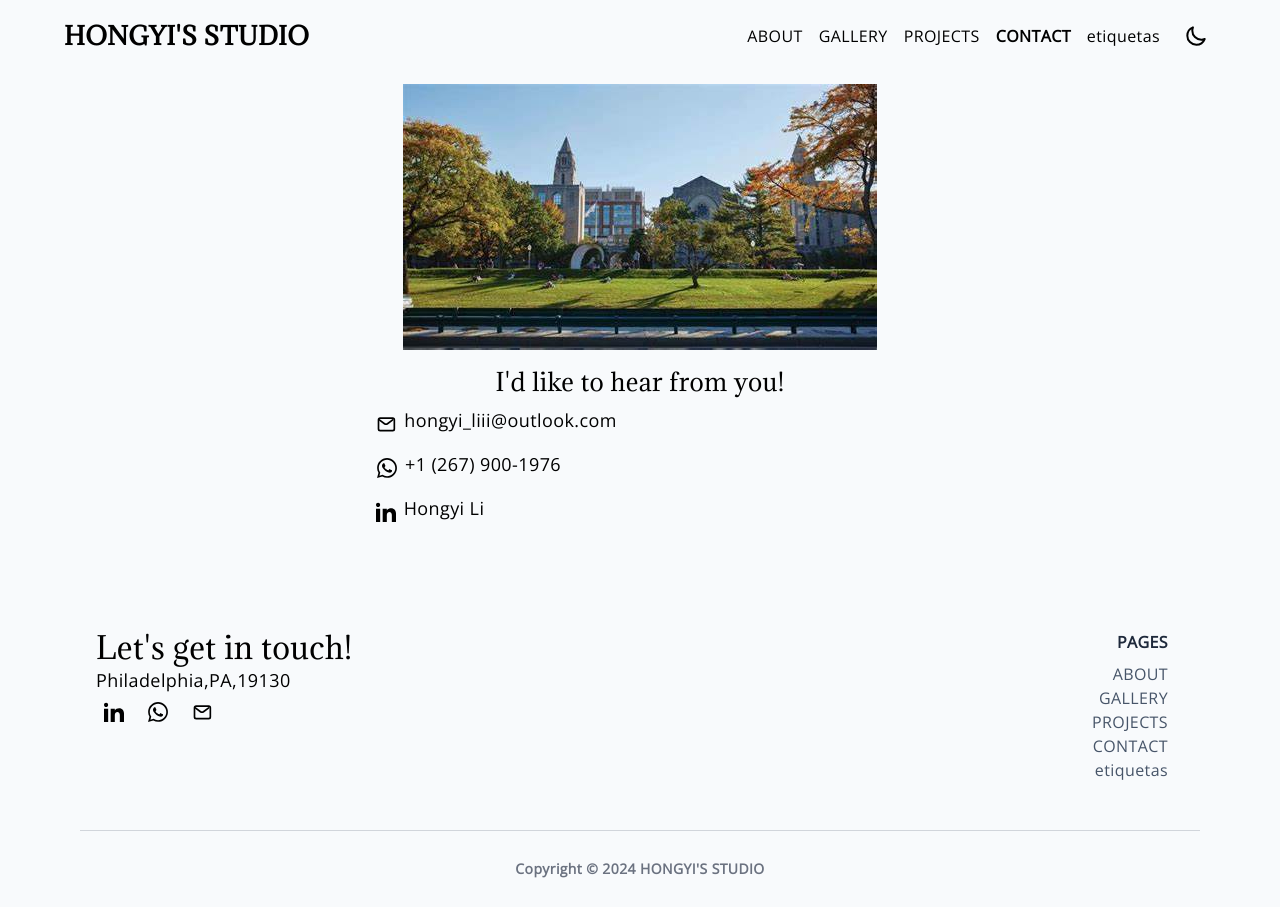
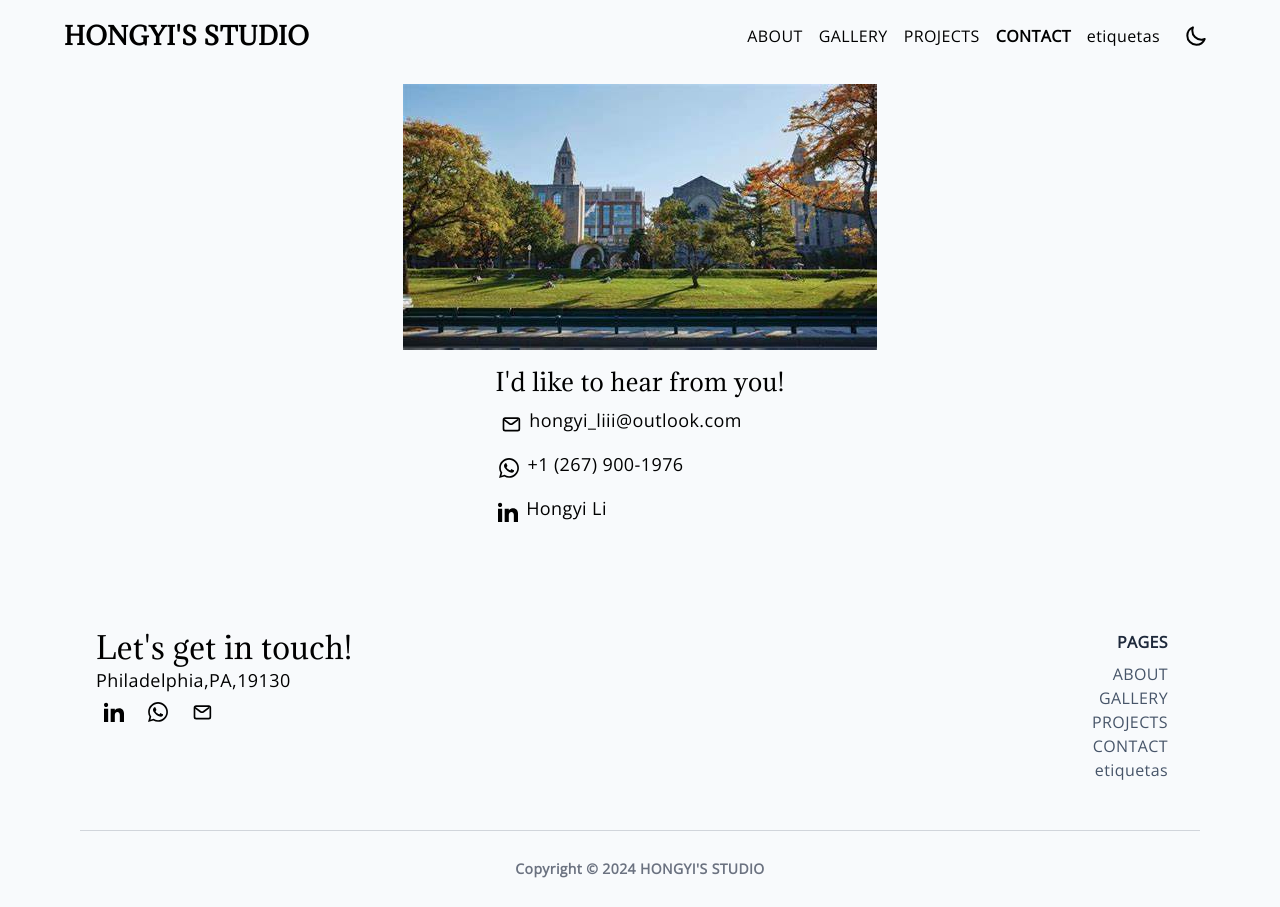
Before and after one commit to hongyili-hl/hongyili-hl.github.io, a Jekyll site: the page built from sample.md, in a window 1280 px wide. Built offline with Jekyll 4.4.1, drawn with Linux system fonts in a browser that asks for light colours.

Commit message:
Update contact.html

```diff
--- a/_layouts/contact.html
+++ b/_layouts/contact.html
@@ -9,7 +9,7 @@ layout: base
   <h5 class="text-2xl">{{ site.data[site.lang].footer.title | default: "I'd like to hear from you!" |
   localize}}</h5>
 </div>
-<div class="flex justify-center py-1 md:py-6" style="margin: 0 295px 0 0">
+<div class="flex justify-center py-1 md:py-6" style="margin: 0 45px 0 0">
   <a class="p-2" href="{{site.rrss.email}}">
     <svg class="h-5 w-5" viewBox="0 0 24 24" fill="none" xmlns="http://www.w3.org/2000/svg" stroke="currentColor">
       <g id="SVGRepo_bgCarrier" stroke-width="0"></g>
@@ -24,7 +24,7 @@ layout: base
    {{ site.data[site.lang].footer.description | default: "hongyi_liii@outlook.com" }}
   </span>
 </div>
-<div class="flex justify-center py-1 md:py-6" style="margin: 0 350px 0 0">
+<div class="flex justify-center py-1 md:py-6" style="margin: 0 105px 0 0">
   <a class="p-2" href="{{site.rrss.whatsapp}}">
      <!-- Whatsapp -->
     <svg xmlns="http://www.w3.org/2000/svg" class="h-5 w-5" fill="currentColor" viewBox="0 0 24 24">
@@ -35,7 +35,7 @@ layout: base
    {{ site.data[site.lang].footer.description | default: "+1 (267) 900-1976" }}
   </span>
 </div>
-<div class="flex justify-center py-1 md:py-6" style="margin: 0 428px 0 0">
+<div class="flex justify-center py-1 md:py-6" style="margin: 0 183px 0 0">
   <a class="p-2" href="{{site.rrss.linkedin}}">
     <!-- Linkedin -->
     <svg xmlns="http://www.w3.org/2000/svg" class="h-5 w-5" fill="currentColor" viewBox="0 0 24 24">
```
